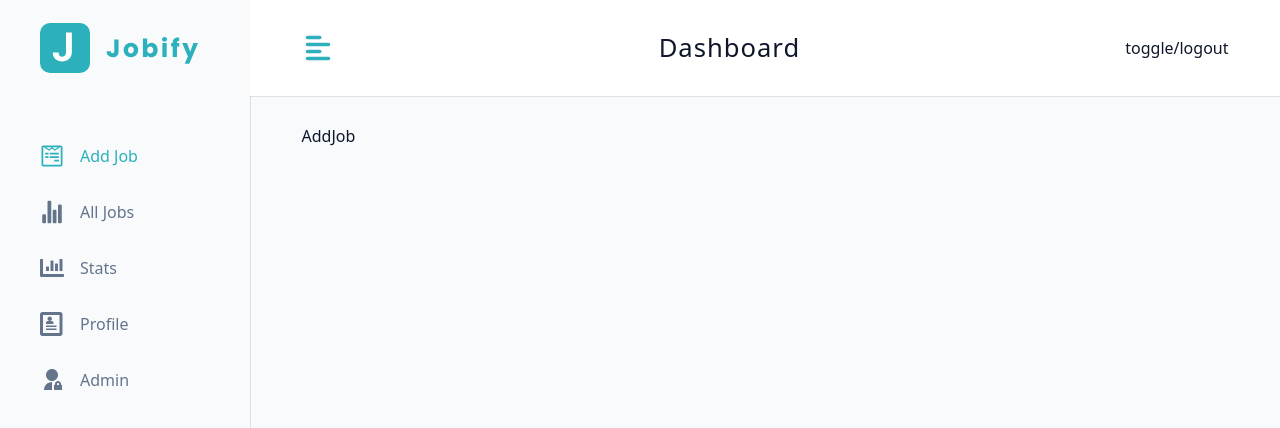
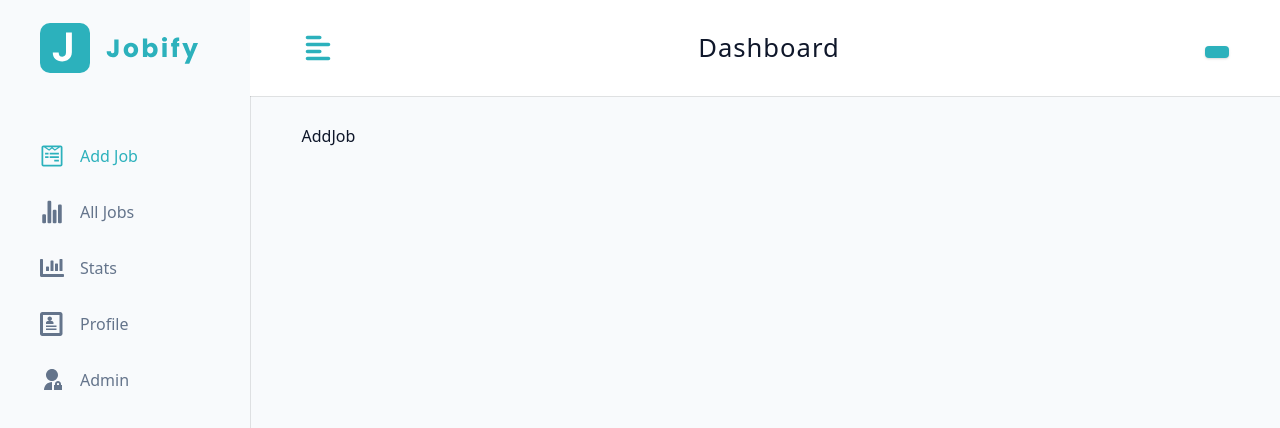
Before and after one commit to misiek869/jobs-application-tracking-app, a React (Vite) app: page /dashboard in a window 1280 px wide. Shown: the top 428 px of the page. Built offline with nearby package versions, Linux system fonts and the light colour scheme.

Commit message:
import LogoutContainer

```diff
--- /dev/null
+++ b/src/assets/wrappers/LogoutContainer.tsx
@@ -0,0 +1,5 @@
+import styled from 'styled-components'
+
+const Wrapper = styled.aside``
+
+export default Wrapper
--- a/src/components/LogoutContainer.tsx
+++ b/src/components/LogoutContainer.tsx
@@ -1,8 +1,22 @@
 import { FaRegUser } from 'react-icons/fa'
 import { FaCaretDown } from 'react-icons/fa6'
+import Wrapper from '../assets/wrappers/LogoutContainer'
+import { useDashboardContext } from '../pages/DashboardLayout'
+import { useState } from 'react'
 
 const LogoutContainer = () => {
-	return <div></div>
+	const [showLogout, setShowLogout] = useState<boolean>(false)
+	const { user, logout } = useDashboardContext()
+
+	return (
+		<Wrapper>
+			<button
+				className='btn logout-btn'
+				onClick={() => {
+					setShowLogout(!showLogout)
+				}}></button>
+		</Wrapper>
+	)
 }
 
 export default LogoutContainer
--- a/src/components/Navbar.tsx
+++ b/src/components/Navbar.tsx
@@ -3,6 +3,7 @@ import Wrapper from '../assets/wrappers/Navbar'
 import { FaAlignLeft } from 'react-icons/fa6'
 import Logo from './Logo'
 import { useDashboardContext } from '../pages/DashboardLayout'
+import LogoutContainer from './LogoutContainer'
 
 const Navbar = () => {
 	const { toggleSidebar } = useDashboardContext()
@@ -17,7 +18,9 @@ const Navbar = () => {
 					<Logo />
 					<h4 className='logo-text'>dashboard</h4>
 				</div>
-				<div className='btn-container'>toggle/logout</div>
+				<div className='btn-container'>
+					<LogoutContainer />
+				</div>
 			</div>
 		</Wrapper>
 	)
```
